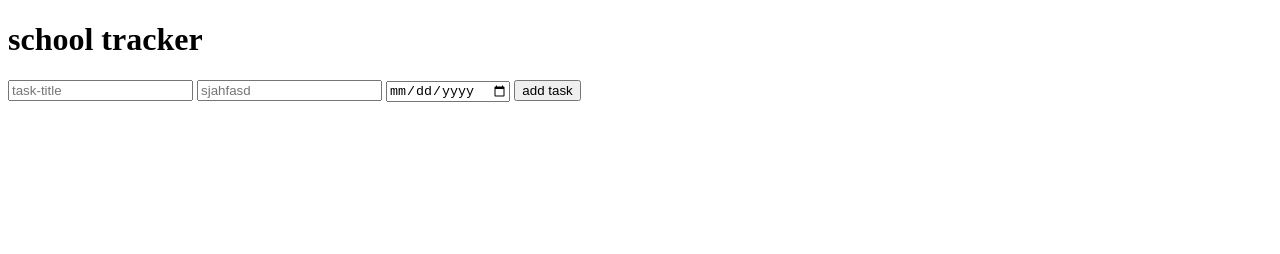
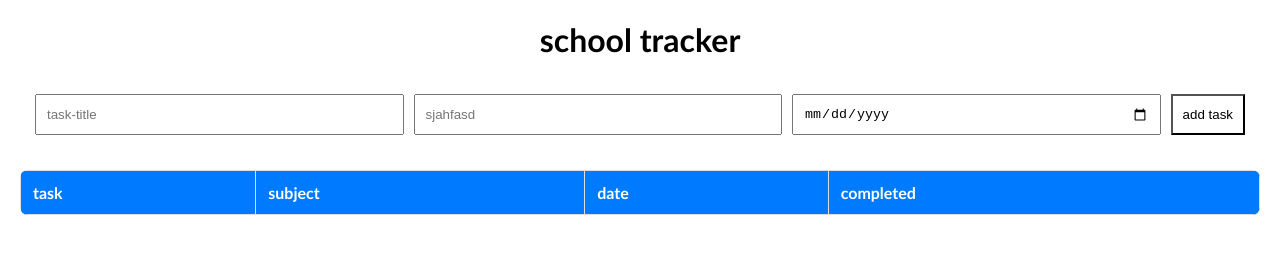
Before and after one commit to xeladude/School-work-app, a plain HTML site: page index.html in a window 1280 px wide. Drawn offline with Linux system fonts and the light colour scheme.

Commit message:
added alot of code

```diff
--- a/index.html
+++ b/index.html
@@ -29,11 +29,32 @@
                 <button type = "submit">add task</button>
             </form>
         </section>
-        <section id = "task-containers">
-        </section>
-        <script src = "main.js"></script>
+
+        <section id = "section-table">
+            <table id = "tasks-table">
+                <thead>
+                    <tr>
+                        <th>task</th>
+                        <th>subject</th>
+                        <th>date</th>
+                        <th>completed</th>
+                    </tr>
+                </thead>
+                <tbody id="tasks-body">
+
+                </tbody>
+
+            </table>
 
 
+
+        </section>
+
+
+
+
+
+    <script src = "main.js"></script>
 </body>
 
 </html>
--- a/styles.css
+++ b/styles.css
@@ -0,0 +1,68 @@
+*{
+    margin: 0;
+    padding: 0;
+}
+
+body{
+    font-family: 'Gill Sans', 'Gill Sans MT', Calibri, 'Trebuchet MS', sans-serif;
+    padding: 20px;
+}
+header{
+    margin-bottom:20px;
+    text-align:center;
+}
+
+#task-form-section{
+    background-color: white;
+    padding: 15px;
+    margin-bottom: 20px;
+    border-radius: 8px;
+}
+
+#task-form{
+    display : flex;
+    flex-wrap : wrap;
+    gap: 10px;
+}
+
+#task-form input,
+#task-form button {
+    padding: 10px;
+}
+#task-form input {
+    flex: 1;
+    min-width: 150px ;
+}
+#task-form button{
+    background-color: rgb(255, 255, 255);
+    color: rgb(0, 0, 0);
+    flex-shrink:0;
+    cursor:pointer;
+
+}
+
+#tasks-table{
+    width: 100%;
+    border-collapse: collapse;
+    background-color: white;
+    border-radius: 8px;
+    overflow:hidden;
+}
+
+#tasks-table th, #tasks-table td {
+    border: 1px solid #ddd;
+    padding: 12px;
+    text-align: left;
+}
+#tasks-table th {
+   background-color: #007BFF;
+   color:white
+
+}
+#tasks-table tr:nth-child(even){
+    background-color: #f9f9f9;
+}
+.task-completed{
+    text-decoration: line-through;
+    color:gray;
+}
```
Also changed, not shown: 1 other file.
